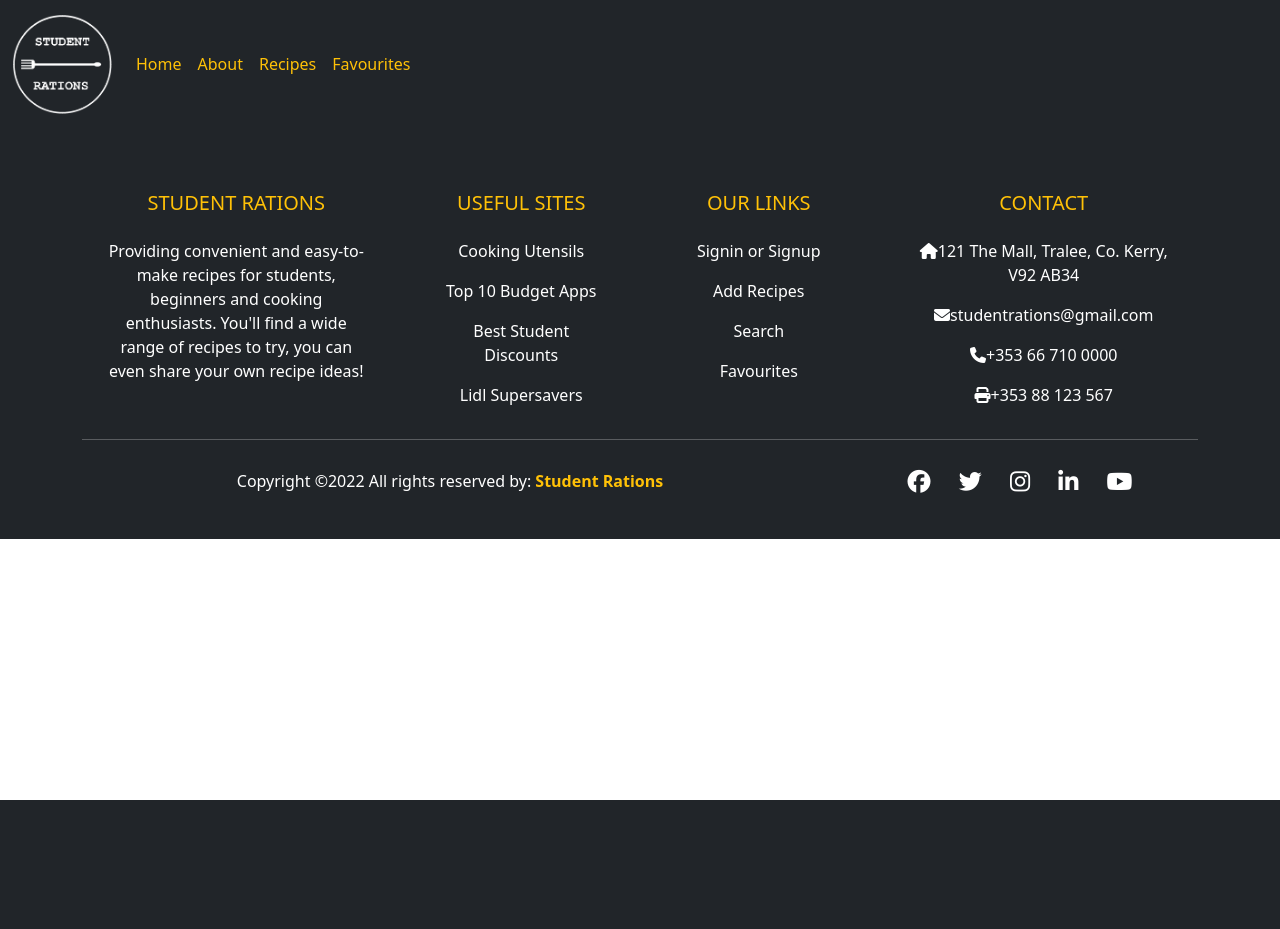
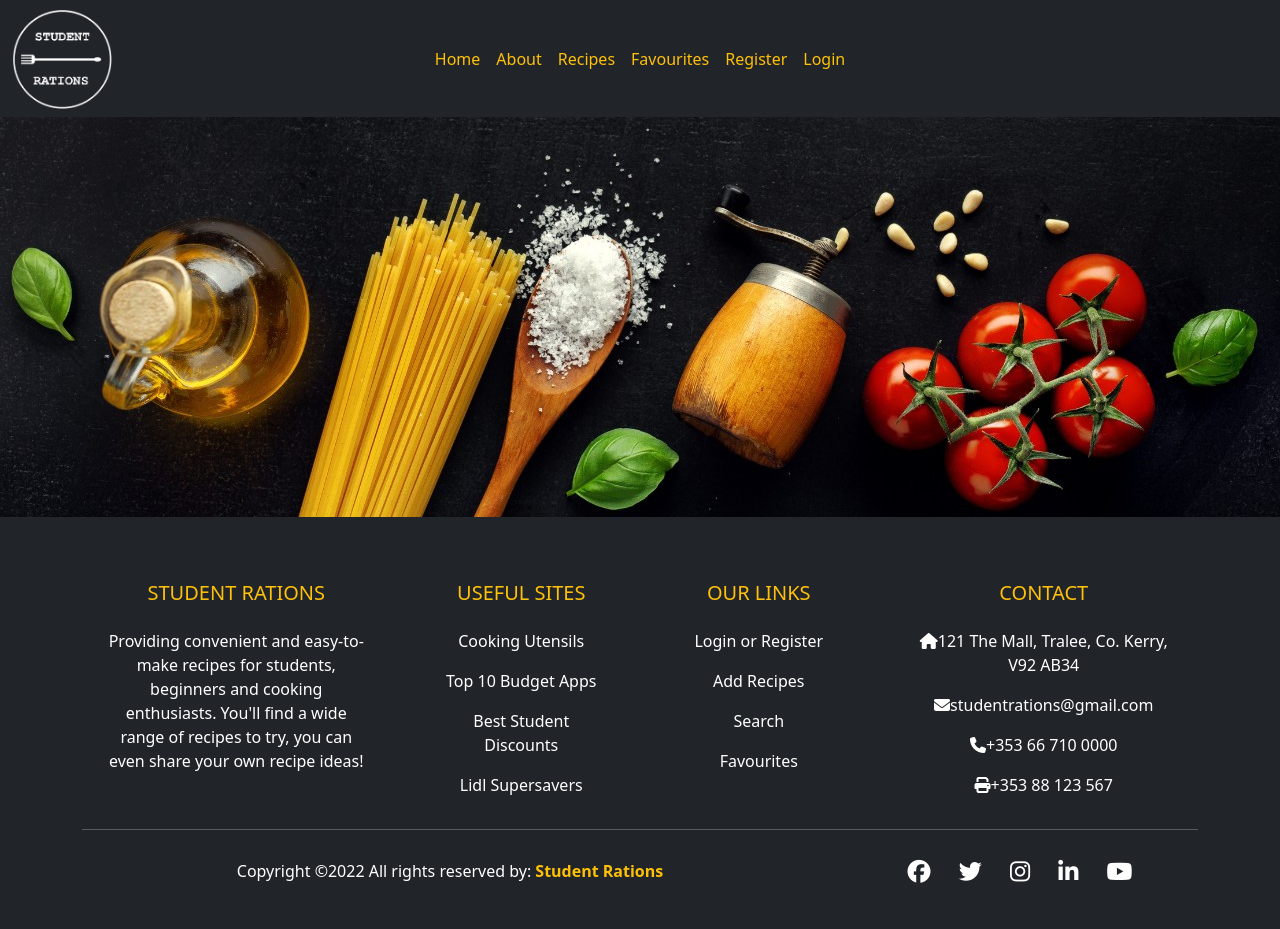
Before and after one commit to Irishbecky91/student_rations, a Django app: page / in a window 1280 px wide. Before the commit the page ends 800 px from the top, so only its background shows below. Run offline with Django 3.2, Linux system fonts and the light colour scheme; some libraries are stand-ins or nearby versions.

Commit message:
Add Header Image and background colour

```diff
--- a/static/css/style.css
+++ b/static/css/style.css
@@ -0,0 +1,9 @@
+body {
+    background-color:#101518 ;
+}
+
+.header-image {
+    width: 100%;
+    max-height: 400px;
+    object-fit: cover;
+}
--- a/templates/base.html
+++ b/templates/base.html
@@ -22,18 +22,20 @@
     <!-- Navbar -->
     <nav class="navbar navbar-expand-lg align-items-center navbar-dark bg-dark">
         <div class="container-fluid ">
-            <a class="navbar-brand" href="{% url 'home' %}">
-                {% load static %}
-                <img src="{% static 'media/Logo.png' %}" alt="My image" width="100" height="100"
-                    class="d-inline-block align-text-top">
-            </a>
+            <div class="col">
+                <a class="navbar-brand" href="{% url 'home' %}">
+                    {% load static %}
+                    <img src="{% static 'media/site_imgs/Logo.png' %}" alt="My image" width="100" height="100"
+                        class="d-inline-block align-text-top">
+                </a>
+            </div>
             <button class="navbar-toggler" type="button" data-bs-toggle="collapse" data-bs-target="#navbarTogglerDemo02" aria-controls="navbarTogglerDemo02" aria-expanded="false" aria-label="Toggle navigation">
                 <span class="navbar-toggler-icon"></span>
             </button>
             <div class="collapse navbar-collapse" id="navbarTogglerDemo02">
-                <ul class="navbar-nav justify-content-end me-auto mb-2 mb-lg-0">
+                <ul class="navbar-nav justify-content-center">
                     <li class="nav-item">
-                        <a class="nav-link text-warning" href="#">Home</a>
+                        <a class="nav-link text-warning" href="{% url 'home' %}">Home</a>
                     </li>
                     <li class="nav-item">
                         <a class="nav-link text-warning" href="#">About</a>
@@ -44,11 +46,26 @@
                     <li class="nav-item">
                         <a class="nav-link text-warning" href="#">Favourites</a>
                     </li>
+                    {% if user.is_authenticated %}
+                    <li class="nav-item">
+                        <a class="nav-link text-warning" href="#">Logout</a>
+                    </li>
+                    {% else %}
+                    <li class="nav-item">
+                        <a class="nav-link text-warning" href="#">Register</a>
+                    </li>
+                    <li class="nav-item">
+                        <a class="nav-link text-warning" href="#">Login</a>
+                    </li>
+                    {% endif %}
                 </ul>
             </div>
         </div>
     </nav>
 
+    <!-- Header Image -->
+    {% block header %}
+    {% endblock %}
 
     <!-- Page Content -->
     {% block content %}
@@ -92,7 +109,7 @@
                 <div class="col-md-3 col-lg-2 col-xl-2 mx-auto mt-3">
                     <h5 class="text-uppercase mb-4 font-weight-bold text-warning">Our links</h5>
                     <p>
-                        <a href="#" class="text-white" style="text-decoration: none;">Signin or Signup</a>
+                        <a href="#" class="text-white" style="text-decoration: none;">Login or Register</a>
                     </p>
                     <p>
                         <a href="#" class="text-white" style="text-decoration: none;">Add Recipes</a>
--- a/templates/index.html
+++ b/templates/index.html
@@ -1,11 +1,18 @@
 {% extends 'base.html' %}
+
 
 {% block title %}
 <title>Student Rations - Home</title>
 {% endblock %}
 
-{% block content %}
+
+{% block header %}
+<header>
+    {% load static %}
+    <img class="img-fluid header-image" src="{% static 'media/site_imgs/food-background.png' %}" alt="food background">
+</header>
+{% endblock %}
 
 
-
+{% block content %}
 {% endblock %}
```
Also changed, not shown: README.md, static/media/README/about-page-wireframe.png (added), static/media/README/favourites-page-wireframe.png (added), static/media/README/home-page-wireframe.png (added), static/media/README/recipe-page-wireframe.png (added), static/media/README/search-page-wireframe.png (added), static/media/README/site-map.png (added), static/media/README/strategy-table.png (added), static/media/site_imgs/Logo.png (renamed from static/media/Logo.png), static/media/site_imgs/food-background.png (added).
